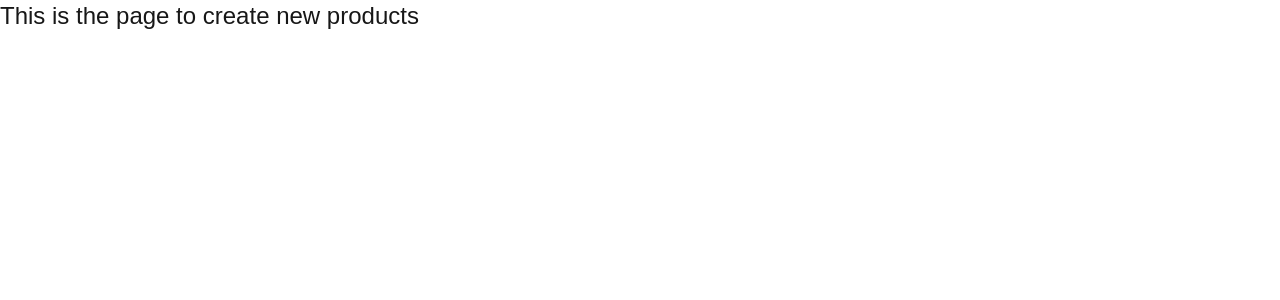
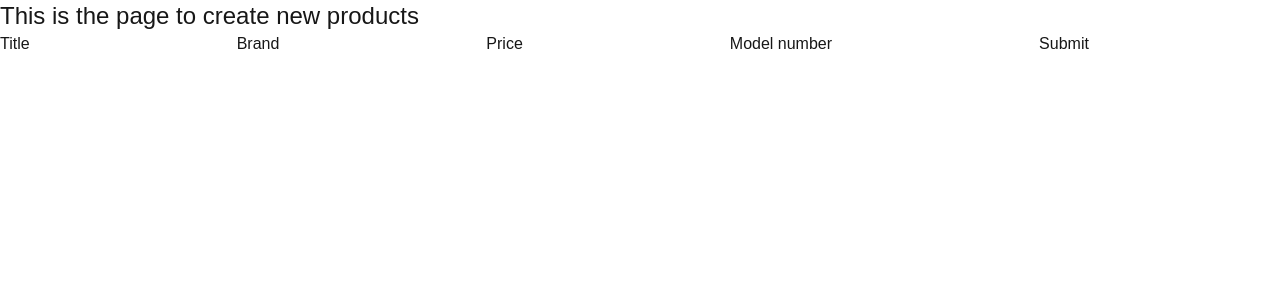
Before and after one commit to zenay910/asu-admin, a Next.js app: page /dashboard/products/create in a window 1280 px wide. Shown: the top 300 px of the page. Built offline with nearby package versions, Linux system fonts and the light colour scheme.

Commit message:
working on the form

```diff
--- a/app/dashboard/products/create/page.tsx
+++ b/app/dashboard/products/create/page.tsx
@@ -1,5 +1,49 @@
-export default function createForm() {
-    return (
-        <div className="text-2xl">This is the page to create new products</div>
-    )
+"use client";
+import { useForm, SubmitHandler } from "react-hook-form";
+
+type FormData = {
+  title: string;
+  brand: string;
+  price: Int16Array;
+  model_number: string;
+};
+
+export default function CreateProductForm() {
+  const {
+    register,
+    setValue,
+    handleSubmit,
+    formState: { errors },
+  } = useForm<FormData>();
+
+  const onSubmit: SubmitHandler<FormData> = (data) => console.log(data);
+
+  return (
+    <div>
+      {/*Page title */}
+      <div className="text-2xl">This is the page to create new products</div>
+
+      <form onSubmit={handleSubmit(onSubmit)}>
+        {/* Section 1: title, brand, price, model_number */}
+        <label>Title</label>
+        <input {...register("title")} />
+
+        <label>Brand</label>
+        <input {...register("brand")} />
+
+        <label>Price</label>
+        <input {...register("price")} />
+
+        <label>Model number</label>
+        <input {...register("model_number")} />
+
+        {/* Section 2: type, configuration, dimensions, capacity, fuel, init type */}
+
+        {/* Section 3, color, features, condition, status, description_long */}
+
+        {/* Submit button */}
+        <button type="submit">Submit</button>
+      </form>
+    </div>
+  );
 }
--- a/package.json
+++ b/package.json
@@ -12,7 +12,8 @@
     "@supabase/supabase-js": "^2.78.0",
     "next": "16.0.0",
     "react": "19.2.0",
-    "react-dom": "19.2.0"
+    "react-dom": "19.2.0",
+    "react-hook-form": "^7.66.0"
   },
   "devDependencies": {
     "@tailwindcss/postcss": "^4",
```
Also changed, not shown: 1 other file (tests, documents, lock files or other folders).
